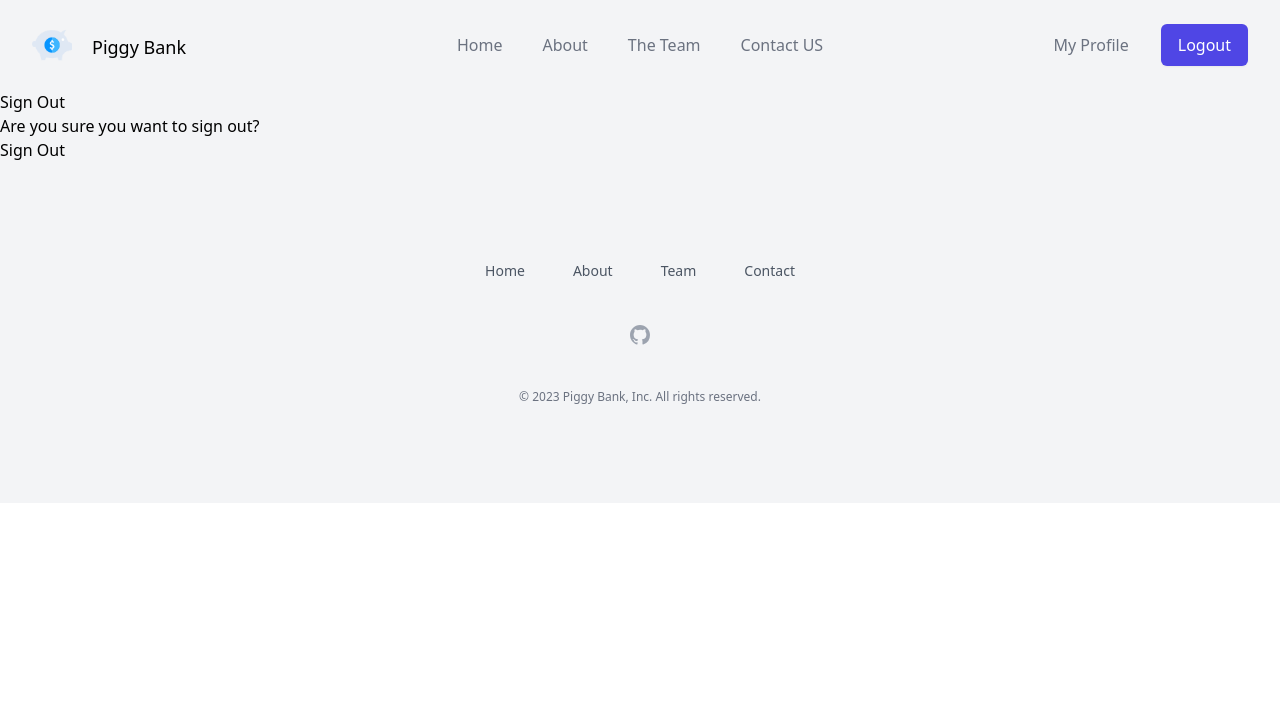
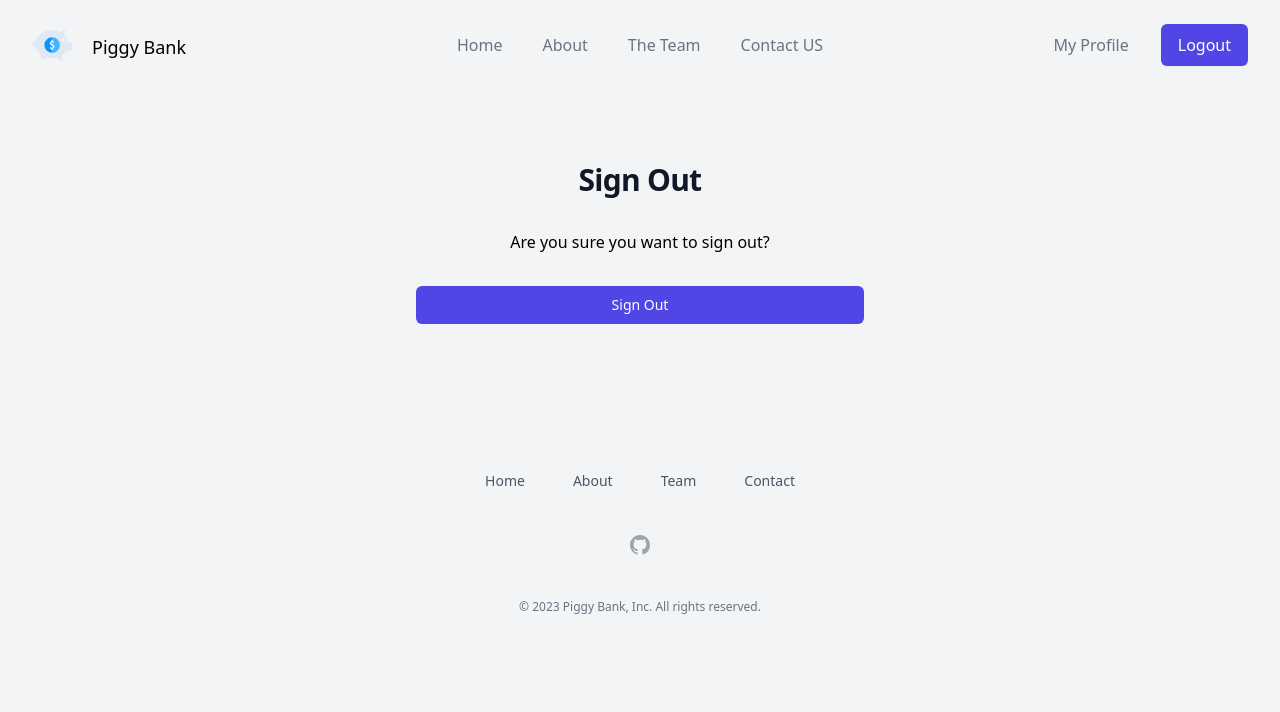
Before and after one commit to owenbcoding/jan23-hackathon-team12, a Django app: page /accounts/logout/ in a window 1280 px wide. Shown: the top 712 px of the page. Run offline with Django 3.2, Linux system fonts and the light colour scheme; a user stored in the database is signed in; style sheets or scripts are compiled from the project's sources; some libraries are stand-ins or nearby versions.

Commit message:
fixed log out page styles

```diff
--- a/templates/allauth/account/logout.html
+++ b/templates/allauth/account/logout.html
@@ -5,17 +5,22 @@
 {% block head_title %}{% trans "Sign Out" %}{% endblock %}
 
 {% block content %}
-<h1>{% trans "Sign Out" %}</h1>
+<div class="flex min-h-full items-center justify-center py-12 px-4 sm:px-6 lg:px-8">
+  <div class="w-full max-w-md space-y-8">
+    <h1 class="mt-6 text-center text-3xl font-bold tracking-tight text-gray-900">{% trans "Sign Out" %}</h1>
 
-<p>{% trans 'Are you sure you want to sign out?' %}</p>
+    <p class="text-center">{% trans 'Are you sure you want to sign out?' %}</p>
 
     <form method="post" action="{% url 'account_logout' %}">
       {% csrf_token %}
       {% if redirect_field_value %}
       <input type="hidden" name="{{ redirect_field_name }}" value="{{ redirect_field_value }}"/>
       {% endif %}
-  <button type="submit">{% trans 'Sign Out' %}</button>
+      <button type="submit" class="mt-5 group relative flex w-full justify-center rounded-md border border-transparent bg-indigo-600 py-2 px-4 text-sm font-medium text-white hover:bg-indigo-700 focus:outline-none focus:ring-2 focus:ring-indigo-500 focus:ring-offset-2">
+        {% trans 'Sign Out' %}
+      </button>
     </form>
-
+  </div>
+</div>
 
 {% endblock %}
```
Lines whose indentation alone changed are shown as unchanged.
